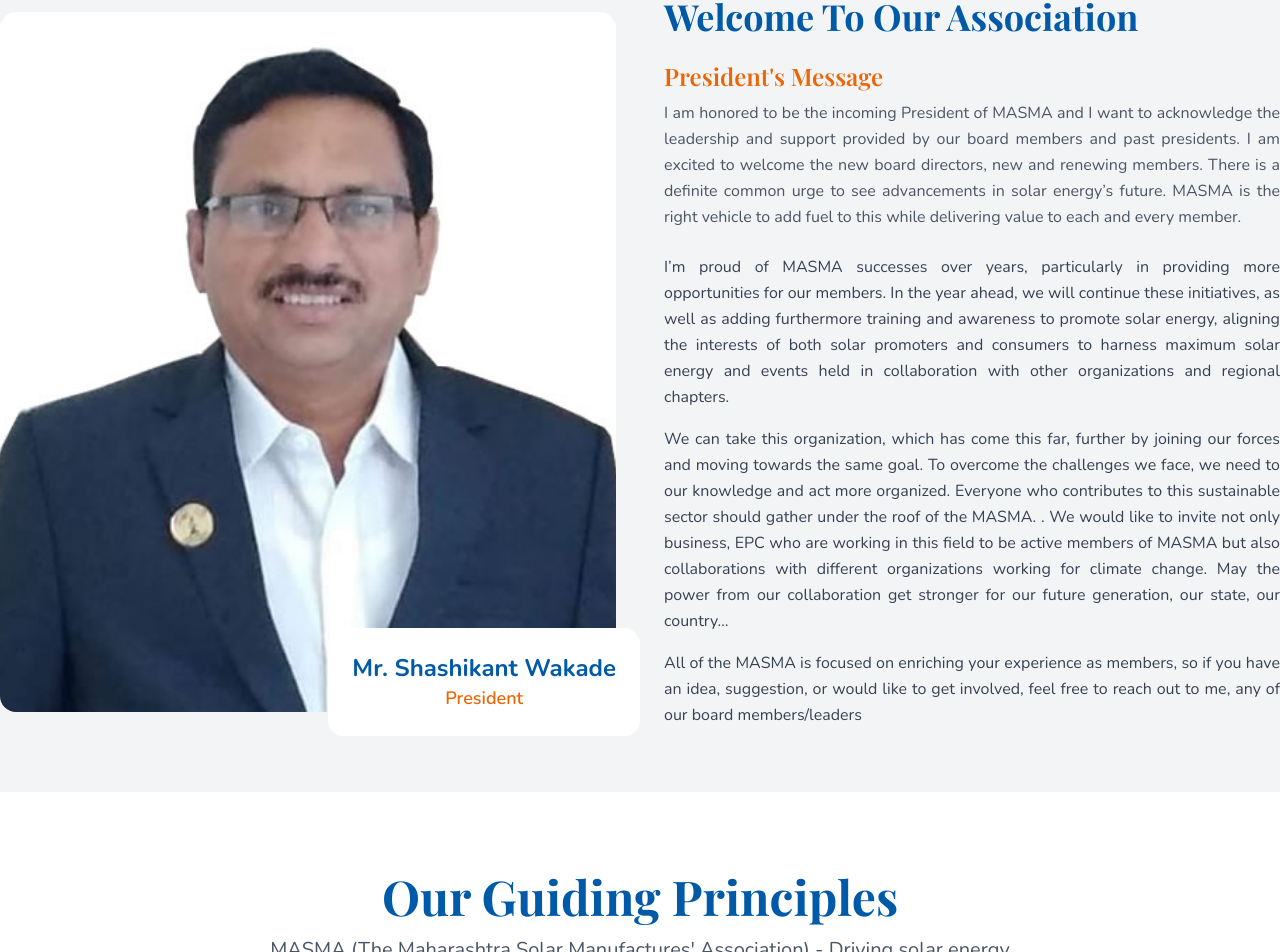
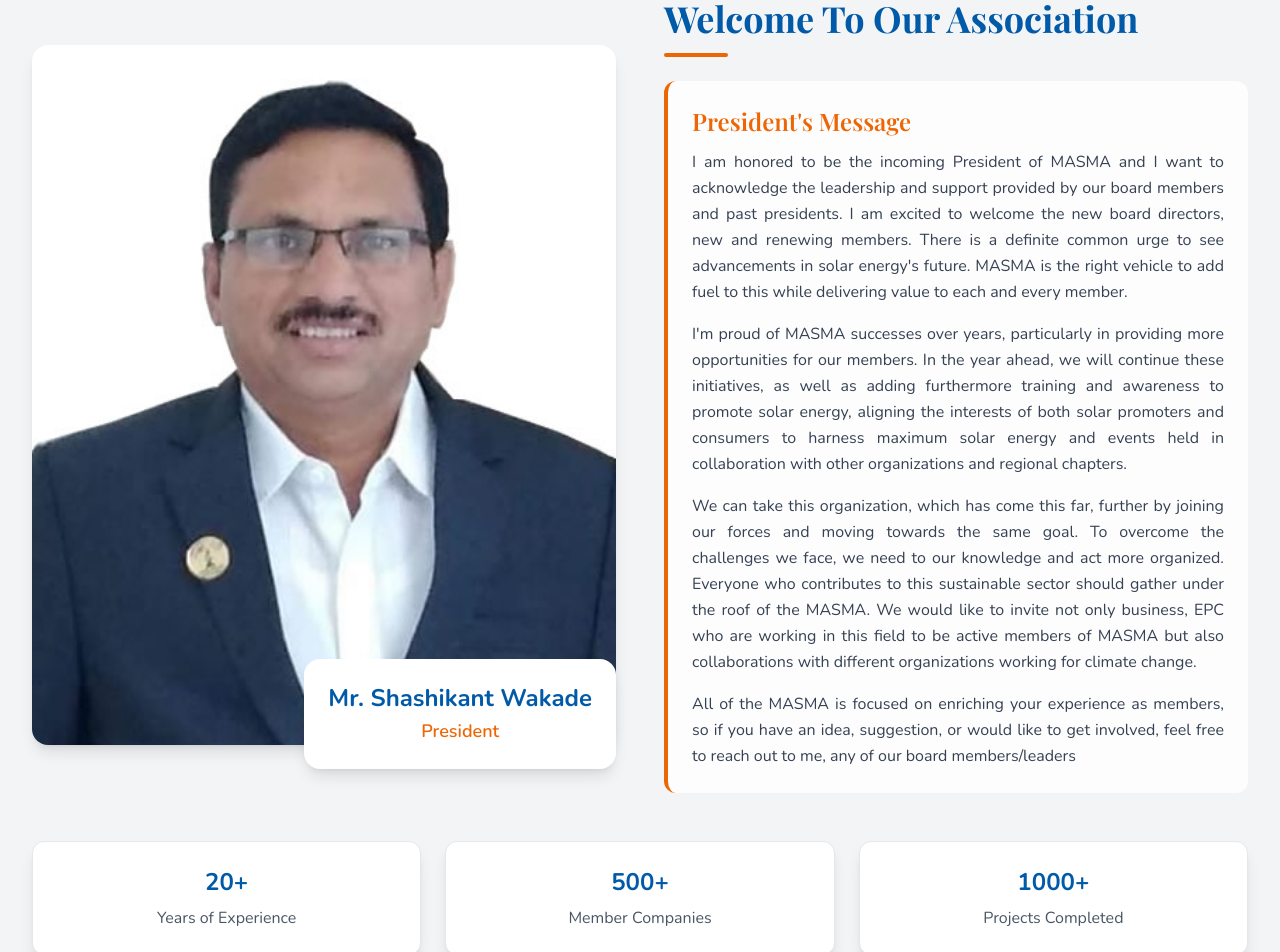
Before and after one commit to richsyssol/solar-front, a React (Vite) app: page /about-us in a window 1280 px wide. Shown: the part 164-1116 px from the top of the page. Built offline with nearby package versions, Linux system fonts and the light colour scheme; a web font is replaced by a local one.

Commit message:
updates in ui

```diff
--- a/src/pages/aboutus/AboutMasma.jsx
+++ b/src/pages/aboutus/AboutMasma.jsx
@@ -11,28 +11,34 @@
   });
 
   return (
-    <section className="py-16 bg-gray-100 pt-40">
-      <div className="container mx-auto max-w-7xl">
-        <div className="grid grid-cols-1 lg:grid-cols-2 gap-12 items-center">
+    <section className="py-8 md:py-12 lg:py-16 bg-gray-100 pt-30 md:pt-32 lg:pt-40">
+      <div className="container mx-auto px-4 sm:px-6 lg:px-8 max-w-7xl">
+        <div className="grid grid-cols-1 lg:grid-cols-2 gap-8 md:gap-10 lg:gap-12 items-center">
           {/* Image Section */}
           <motion.div
-            className="relative"
+            className="relative order-2 lg:order-1"
             initial={{ opacity: 0, x: -50 }}
             animate={inView ? { opacity: 1, x: 0 } : {}}
             transition={{ duration: 0.8 }}
           >
+            <div className="relative">
               <img
                 src={founder}
                 alt="MASMA Association"
-              className="w-full h-[700px] object-cover rounded-2xl"
+                className="w-full h-[300px] sm:h-[400px] md:h-[500px] lg:h-[600px] xl:h-[700px] object-cover rounded-2xl shadow-lg"
               />
-            {/* Years Badge */}
-            <div className="absolute -bottom-6 -right-6 bg-white rounded-2xl p-6">
+
+              {/* Overlay for better text readability on small screens */}
+              <div className="absolute inset-0 bg-black/10 rounded-2xl lg:hidden"></div>
+            </div>
+
+            {/* Years Badge - Responsive positioning */}
+            <div className="absolute -bottom-4 left-0 right-0 mx-auto lg:mx-0 lg:-bottom-6 lg:right-0 lg:left-auto bg-white rounded-xl lg:rounded-2xl p-4 lg:p-6 shadow-lg max-w-[280px] lg:max-w-none">
               <div className="text-center">
-                <div className="text-2xl font-bold text-[#005aa8]">
+                <div className="text-lg sm:text-xl lg:text-2xl font-bold text-[#005aa8] leading-tight">
                   Mr. Shashikant Wakade
                 </div>
-                <div className="text-lg font-semibold text-[#ed6605]">
+                <div className="text-sm sm:text-base lg:text-lg font-semibold text-[#ed6605] mt-1">
                   President
                 </div>
               </div>
@@ -42,63 +48,113 @@
           {/* Content Section */}
           <motion.div
             ref={ref}
-            className="space-y-6"
+            className="space-y-4 md:space-y-6 order-1 lg:order-2"
             initial={{ opacity: 0, x: 50 }}
             animate={inView ? { opacity: 1, x: 0 } : {}}
             transition={{ duration: 0.8, delay: 0.2 }}
           >
-            <h2 className="text-4xl font-bold text-[#005aa8]">
+            {/* Header */}
+            <div className="text-center lg:text-left">
+              <h2 className="text-2xl sm:text-3xl md:text-4xl font-bold text-[#005aa8] leading-tight">
                 Welcome To Our Association
               </h2>
+              <div className="w-16 h-1 bg-[#ed6605] rounded-full mx-auto lg:mx-0 mt-3 mb-4"></div>
+            </div>
 
-            <div className="space-y-2">
-              <h3 className="text-2xl font-semibold text-[#ed6605]">
+            {/* President's Message Section */}
+            <div className="bg-white/80 backdrop-blur-sm rounded-xl p-4 md:p-6 border-l-4 border-[#ed6605]">
+              <h3 className="text-xl sm:text-2xl font-semibold text-[#ed6605] mb-3">
                 President's Message
               </h3>
-              <p className="text-gray-600 leading-relaxed text-justify">
-                I am honored to be the incoming President of MASMA and I want to
-                acknowledge the leadership and support provided by our board
-                members and past presidents. I am excited to welcome the new
-                board directors, new and renewing members. There is a definite
-                common urge to see advancements in solar energy’s future. MASMA
-                is the right vehicle to add fuel to this while delivering value
-                to each and every member.
-              </p>
-            </div>
-
-            <div className="space-y-4">
-              <p className="text-gray-700 leading-relaxed text-justify">
-                I’m proud of MASMA successes over years, particularly in
-                providing more opportunities for our members. In the year ahead,
-                we will continue these initiatives, as well as adding
-                furthermore training and awareness to promote solar energy,
-                aligning the interests of both solar promoters and consumers to
-                harness maximum solar energy and events held in collaboration
-                with other organizations and regional chapters.
+              <div className="space-y-3 md:space-y-4">
+                <p className="text-gray-700 leading-relaxed text-justify text-sm sm:text-base">
+                  I am honored to be the incoming President of MASMA and I want
+                  to acknowledge the leadership and support provided by our
+                  board members and past presidents. I am excited to welcome the
+                  new board directors, new and renewing members. There is a
+                  definite common urge to see advancements in solar energy's
+                  future. MASMA is the right vehicle to add fuel to this while
+                  delivering value to each and every member.
                 </p>
 
-              <p className="text-gray-700 leading-relaxed text-justify">
-                We can take this organization, which has come this far, further
-                by joining our forces and moving towards the same goal. To
-                overcome the challenges we face, we need to our knowledge and
-                act more organized. Everyone who contributes to this sustainable
-                sector should gather under the roof of the MASMA. . We would
-                like to invite not only business, EPC who are working in this
-                field to be active members of MASMA but also collaborations with
-                different organizations working for climate change. May the
-                power from our collaboration get stronger for our future
-                generation, our state, our country…
+                <p className="text-gray-700 leading-relaxed text-justify text-sm sm:text-base">
+                  I'm proud of MASMA successes over years, particularly in
+                  providing more opportunities for our members. In the year
+                  ahead, we will continue these initiatives, as well as adding
+                  furthermore training and awareness to promote solar energy,
+                  aligning the interests of both solar promoters and consumers
+                  to harness maximum solar energy and events held in
+                  collaboration with other organizations and regional chapters.
                 </p>
 
-              <p className="text-gray-700 leading-relaxed text-justify">
+                <p className="text-gray-700 leading-relaxed text-justify text-sm sm:text-base">
+                  We can take this organization, which has come this far,
+                  further by joining our forces and moving towards the same
+                  goal. To overcome the challenges we face, we need to our
+                  knowledge and act more organized. Everyone who contributes to
+                  this sustainable sector should gather under the roof of the
+                  MASMA. We would like to invite not only business, EPC who are
+                  working in this field to be active members of MASMA but also
+                  collaborations with different organizations working for
+                  climate change.
+                </p>
+
+                <p className="text-gray-700 leading-relaxed text-justify text-sm sm:text-base">
                   All of the MASMA is focused on enriching your experience as
                   members, so if you have an idea, suggestion, or would like to
                   get involved, feel free to reach out to me, any of our board
                   members/leaders
                 </p>
               </div>
+            </div>
           </motion.div>
         </div>
+
+        {/* Additional Info Section for larger screens */}
+        <motion.div
+          className="hidden lg:block mt-12"
+          initial={{ opacity: 0, y: 30 }}
+          animate={inView ? { opacity: 1, y: 0 } : {}}
+          transition={{ duration: 0.8, delay: 0.4 }}
+        >
+          <div className="grid grid-cols-1 md:grid-cols-3 gap-6">
+            <div className="bg-white rounded-xl p-6 text-center shadow-lg border border-gray-200">
+              <div className="text-2xl font-bold text-[#005aa8] mb-2">20+</div>
+              <div className="text-gray-600">Years of Experience</div>
+            </div>
+            <div className="bg-white rounded-xl p-6 text-center shadow-lg border border-gray-200">
+              <div className="text-2xl font-bold text-[#005aa8] mb-2">500+</div>
+              <div className="text-gray-600">Member Companies</div>
+            </div>
+            <div className="bg-white rounded-xl p-6 text-center shadow-lg border border-gray-200">
+              <div className="text-2xl font-bold text-[#005aa8] mb-2">
+                1000+
+              </div>
+              <div className="text-gray-600">Projects Completed</div>
+            </div>
+          </div>
+        </motion.div>
+
+        {/* Mobile Stats */}
+        <motion.div
+          className="lg:hidden grid grid-cols-3 gap-4 mt-8"
+          initial={{ opacity: 0, y: 20 }}
+          animate={inView ? { opacity: 1, y: 0 } : {}}
+          transition={{ duration: 0.6, delay: 0.4 }}
+        >
+          <div className="bg-white rounded-lg p-4 text-center shadow border border-gray-200">
+            <div className="text-lg font-bold text-[#005aa8]">20+</div>
+            <div className="text-xs text-gray-600 mt-1">Years</div>
+          </div>
+          <div className="bg-white rounded-lg p-4 text-center shadow border border-gray-200">
+            <div className="text-lg font-bold text-[#005aa8]">500+</div>
+            <div className="text-xs text-gray-600 mt-1">Members</div>
+          </div>
+          <div className="bg-white rounded-lg p-4 text-center shadow border border-gray-200">
+            <div className="text-lg font-bold text-[#005aa8]">1000+</div>
+            <div className="text-xs text-gray-600 mt-1">Projects</div>
+          </div>
+        </motion.div>
       </div>
     </section>
   );
--- a/src/pages/contactus/ContactUs.jsx
+++ b/src/pages/contactus/ContactUs.jsx
@@ -319,9 +319,7 @@
                     src="https://www.google.com/maps/embed?pb=!1m14!1m8!1m3!1d15137.237191498001!2d73.860219!3d18.469644000000002!3m2!1i1024!2i768!4f13.1!3m3!1m2!1s0x3bc2bf8ab1109a25%3A0xb010aff5c75f1c92!2sMaharashtra%20Solar%20Manufacturers%20Association!5e0!3m2!1sen!2sin!4v1763985561571!5m2!1sen!2sin"
                     width="350"
                     height="450"
-                    allowfullscreen=""
                     loading="lazy"
-                    referrerpolicy="no-referrer-when-downgrade"
                   ></iframe>
                 </div>
               </div>
```
Also changed, not shown: src/pages/home/AboutUs.jsx (+83 -43 lines). Lines whose indentation alone changed are shown as unchanged.
